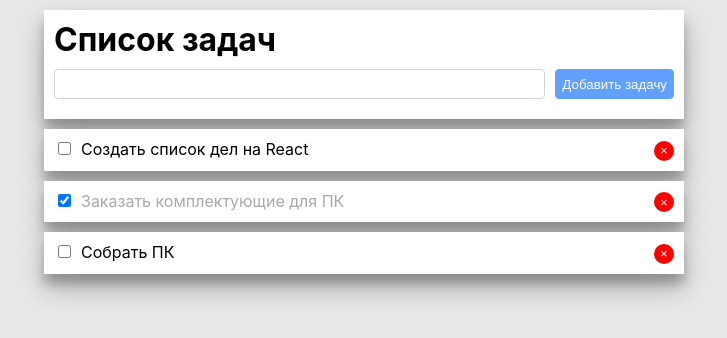
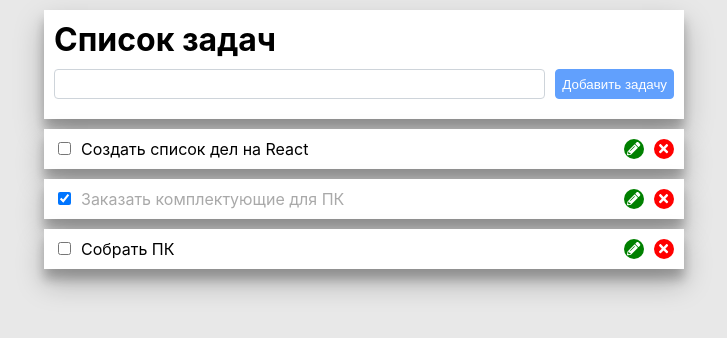
Before and after one commit to Baraboshin/react-todo, a React (Create React App) app: page / in a window 1280 px wide. Shown: the top 338 px of the page, without its empty margins (276-1003 px from the left). Built offline with nearby package versions, Linux system fonts and the light colour scheme.

Commit message:
TDL-1 -- Added font awesome

```diff
--- a/package.json
+++ b/package.json
@@ -3,6 +3,10 @@
   "version": "0.1.0",
   "private": true,
   "dependencies": {
+    "@fortawesome/fontawesome-svg-core": "^1.2.35",
+    "@fortawesome/free-regular-svg-icons": "^5.15.3",
+    "@fortawesome/free-solid-svg-icons": "^5.15.3",
+    "@fortawesome/react-fontawesome": "^0.1.14",
     "@testing-library/jest-dom": "^5.14.1",
     "@testing-library/react": "^11.2.7",
     "@testing-library/user-event": "^12.8.3",
--- a/src/ToDo/TodoItem.js
+++ b/src/ToDo/TodoItem.js
@@ -1,6 +1,8 @@
 import React, { useContext } from 'react'
 import PropTypes from "prop-types"
 import Context from "../context";
+import {faTimes, faPencilAlt} from "@fortawesome/free-solid-svg-icons";
+import {FontAwesomeIcon} from "@fortawesome/react-fontawesome";
 
 const style = {
   li: {
@@ -14,7 +16,23 @@ const style = {
   input: {
     marginRight: '10px',
   },
+  buttonEdit: {
+    display: 'flex',
+    justifyContent: 'center',
+    alignItems: 'center',
+    width: '20px',
+    height: '20px',
+    marginLeft: '10px',
+    border: 'none',
+    color: 'white',
+    background: 'green',
+    borderRadius: '50%',
+    cursor: 'pointer',
+  },
   buttonRemove: {
+    display: 'flex',
+    justifyContent: 'center',
+    alignItems: 'center',
     width: '20px',
     height: '20px',
     marginLeft: '10px',
@@ -46,12 +64,17 @@ if (todo.completed) {
      <span className={classes.join(' ')}>
        {todo.title}
      </span>
-     <span>
+     <span style={{display: 'flex',}}>
+       <button
+         style={style.buttonEdit}
+       >
+         <FontAwesomeIcon icon={faPencilAlt} />
+       </button>
        <button
          style={style.buttonRemove}
          onClick={removeTodo.bind(null, todo.id)}
        >
-         &times;
+         <FontAwesomeIcon icon={faTimes} />
        </button>
      </span>
    </li>
```
Also changed, not shown: 1 other file (tests, documents, lock files or other folders). Lines whose indentation alone changed are shown as unchanged.
